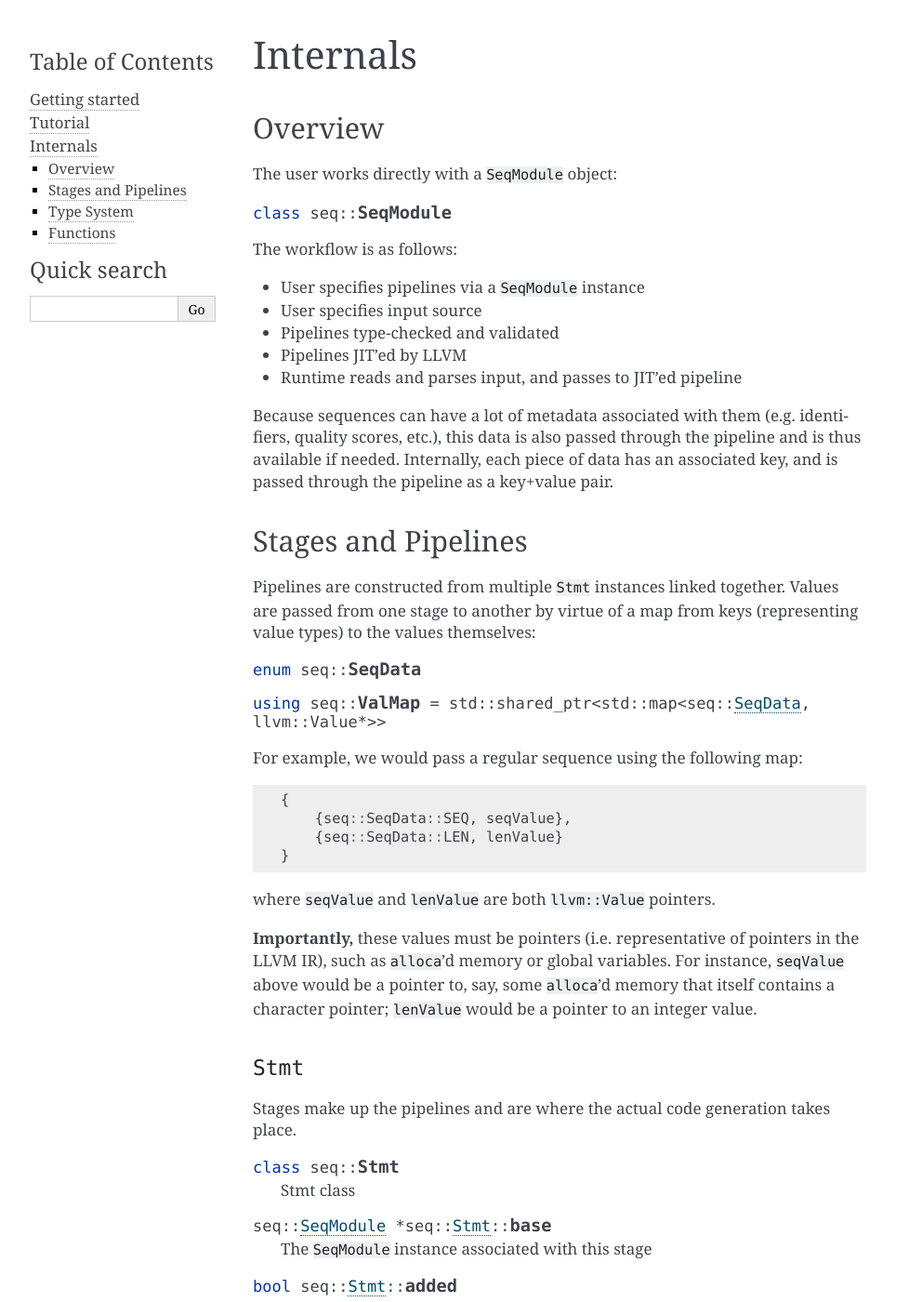
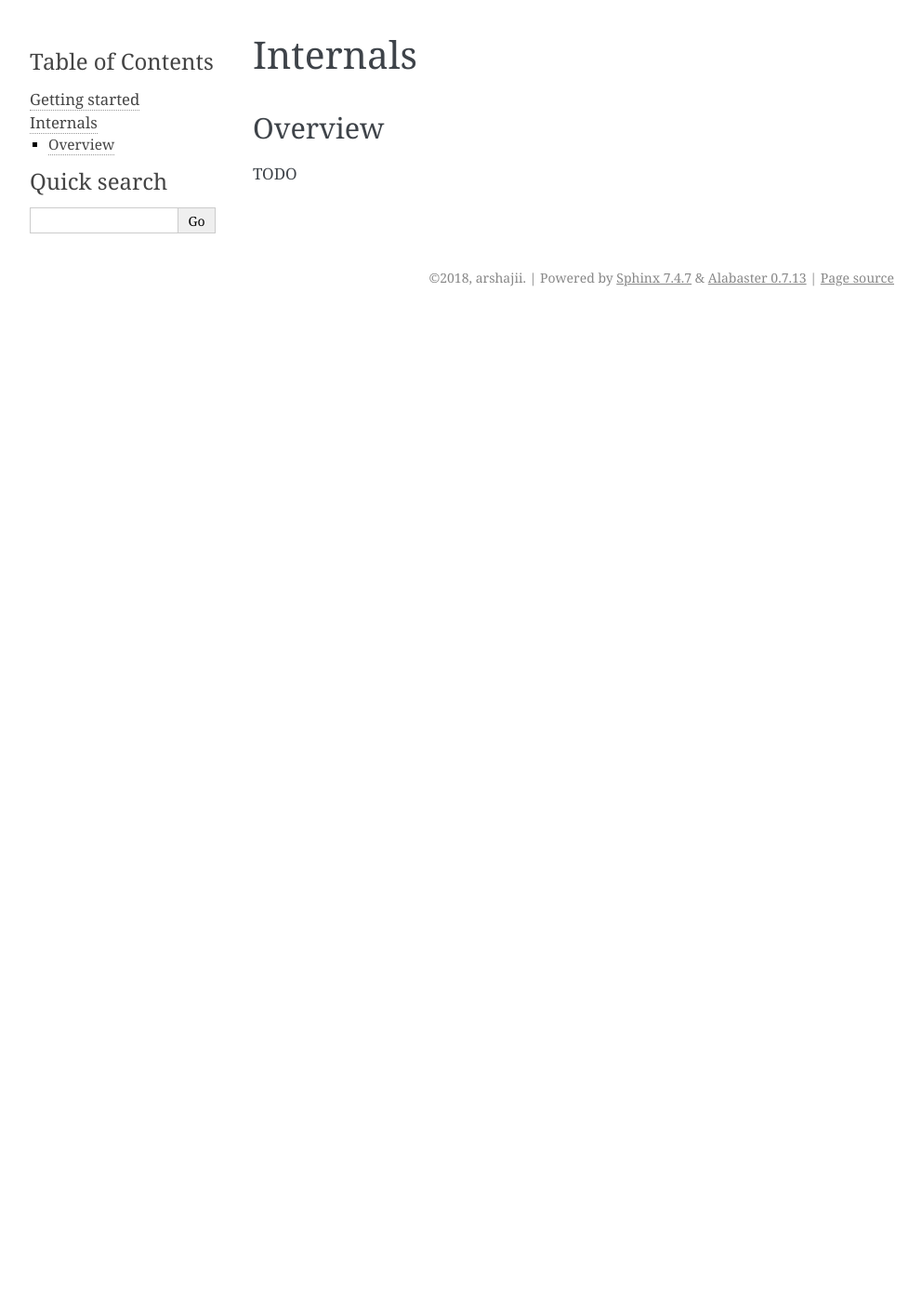
Before and after one commit to seq-lang/seq, a Sphinx documentation site: the page built from docs/internals.rst, in a window 1280 px wide and 1400 px high. Shown: the whole window at 93% size, without its empty margins (148-1140 px from the left). Built offline with Sphinx 7.4.7, drawn with Linux system fonts in a browser that asks for light colours; some of the changed text lies outside the part shown.

```diff
--- a/docs/index.rst
+++ b/docs/index.rst
@@ -8,7 +8,6 @@ Contents
    :maxdepth: 2
 
    intro
-   tutorial/index
    internals
 
 Indices and tables
--- a/docs/internals.rst
+++ b/docs/internals.rst
@@ -4,164 +4,4 @@ Internals
 Overview
 --------
 
-The user works directly with a ``SeqModule`` object:
-
-.. cpp:class:: seq::SeqModule
-
-The workflow is as follows:
-
-- User specifies pipelines via a ``SeqModule`` instance
-- User specifies input source
-- Pipelines type-checked and validated
-- Pipelines JIT'ed by LLVM
-- Runtime reads and parses input, and passes to JIT'ed pipeline
-
-Because sequences can have a lot of metadata associated with them (e.g. identifiers, quality scores, etc.), this data is also passed through the pipeline and is thus available if needed. Internally, each piece of data has an associated key, and is passed through the pipeline as a key+value pair.
-
-Stages and Pipelines
---------------------
-
-Pipelines are constructed from multiple ``Stmt`` instances linked together. Values are passed from one stage to another by virtue of a map from keys (representing value types) to the values themselves:
-
-.. cpp:enum:: seq::SeqData
-
-.. cpp:type:: seq::ValMap = std::shared_ptr<std::map<seq::SeqData, llvm::Value*>>
-
-For example, we would pass a regular sequence using the following map:
-
-.. code-block:: c++
-
-    {
-        {seq::SeqData::SEQ, seqValue},
-        {seq::SeqData::LEN, lenValue}
-    }
-
-where ``seqValue`` and ``lenValue`` are both ``llvm::Value`` pointers.
-
-**Importantly,** these values must be pointers (i.e. representative of pointers in the LLVM IR), such as ``alloca``'d memory or global variables. For instance, ``seqValue`` above would be a pointer to, say, some ``alloca``'d memory that itself contains a character pointer; ``lenValue`` would be a pointer to an integer value.
-
-``Stmt``
-~~~~~~~~~
-
-Stages make up the pipelines and are where the actual code generation takes place.
-
-.. cpp:class:: seq::Stmt
-
-    Stmt class
-
-.. cpp:member:: seq::SeqModule* seq::Stmt::base
-
-   The ``SeqModule`` instance associated with this stage
-
-.. cpp:member:: bool seq::Stmt::added
-
-    Whether this stage has been added in any pipeline to any ``SeqModule``
-
-.. cpp:member:: seq::types::Type* seq::Stmt::in
-
-    Stmt input type
-
-.. cpp:member:: seq::types::Type* seq::Stmt::out
-
-    Stmt output type
-
-.. cpp:member:: seq::Stmt* seq::Stmt::prev
-
-    Pointer to previous stage
-
-.. cpp:member:: std::vector<seq::Stmt*> seq::Stmt::nexts
-
-    Vector of subsequent stages actually linked to this stage
-
-.. cpp:member:: std::string seq::Stmt::name
-
-    Name of this stage (primarily for debugging)
-
-.. cpp:member:: llvm::BasicBlock* seq::Stmt::block
-
-    The block to which this stage will be compiled
-
-.. cpp:member:: llvm::BasicBlock* seq::Stmt::after
-
-    The block following ``block``
-
-.. cpp:member:: seq::ValMap seq::Stmt::outs
-
-    Map of all output values for this stage
-
-.. cpp:function:: virtual void seq::Stmt::codegen(llvm::Module *module)
-
-    Generates LLVM IR for this stage and for subsequent stages.
-
-.. cpp:function:: virtual void seq::Stmt::finalize(llvm::ExecutionEngine *eng)
-
-    Performs any finalization actions on the LLVM execution engine (e.g. adding flobal mappings to call external functions).
-
-``Pipeline``
-~~~~~~~~~~~~
-
-Pipelines are conceptually just a head stage and a tail stage. The ``Pipeline`` class is purely for convenience, and does not store any independent state information; all the data is in the ``Stmt`` instances.
-
-.. cpp:class:: seq::Pipeline
-
-    Pipeline class
-
-.. cpp:member:: seq::Stmt* seq::Pipeline::head
-
-    Head of this pipeline
-
-.. cpp:member:: seq::Stmt* seq::Pipeline::tail
-
-    Tail of this pipeline (rightmost in the case of branching)
-
-Type System
------------
-
-Each of the various types inherits from the ``Type`` class:
-
-.. cpp:class:: seq::types::Type
-
-    Type class
-
-.. cpp:member:: std::string seq::types::Type::name
-
-    Name of this type
-
-.. cpp:member:: seq::types::Type* seq::types::Type::parent
-
-    Parent of this type
-
-.. cpp:member:: seq::SeqData seq::types::Type::key
-
-    Key associated with this type
-
-The type classes also have several member functions for generating code for specific operations (e.g. load/store from array, serialization/deserialization, printing, creating and calling functions, etc.).
-
-Functions
----------
-
-The ``seq::SeqModule`` class is a subclass of ``seq::BaseFunc``, which is a generic wrapper around an LLVM function that is also used for defining Seq functions:
-
-.. cpp:class:: seq::BaseFunc
-
-    General function base class
-
-.. cpp:member:: llvm::Module* seq::BaseFunc::module
-
-    LLVM module associated with this function
-
-.. cpp:member:: llvm::BasicBlock* seq::BaseFunc::initBlock
-
-    Block to be executed *once* (over all invocations) at the start of the function
-
-.. cpp:member:: llvm::BasicBlock* seq::BaseFunc::preambleBlock
-
-    First block in the function; this is where (for example) ``alloca`` should go
-
-.. cpp:function:: virtual seq::types::Type* seq::BaseFunc::getInType() const
-
-    Function input type
-
-.. cpp:function:: virtual seq::types::Type* seq::BaseFunc::getOutType() const
-
-    Function output type
+TODO
```
Also changed, not shown: README.md (+2 -1 lines), docs/tutorial/arrays.rst (deleted, +0 -138 lines), docs/tutorial/functions.rst (deleted, +0 -39 lines), docs/tutorial/index.rst (deleted, +0 -15 lines), docs/tutorial/intro.rst (deleted, +0 -85 lines), docs/tutorial/lambdas.rst (deleted, +0 -27 lines), docs/tutorial/records.rst (deleted, +0 -40 lines), docs/tutorial/serialization.rst (deleted, +0 -26 lines), docs/tutorial/stages.rst (deleted, +0 -76 lines), docs/tutorial/variables.rst (deleted, +0 -26 lines).
